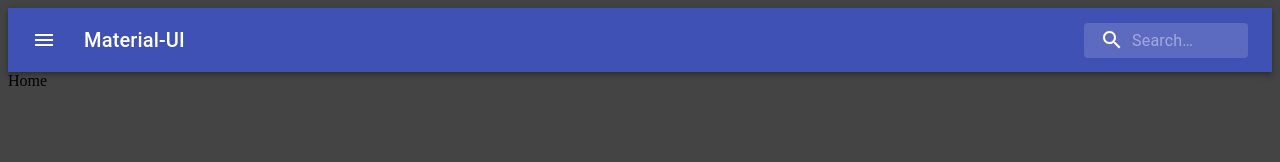
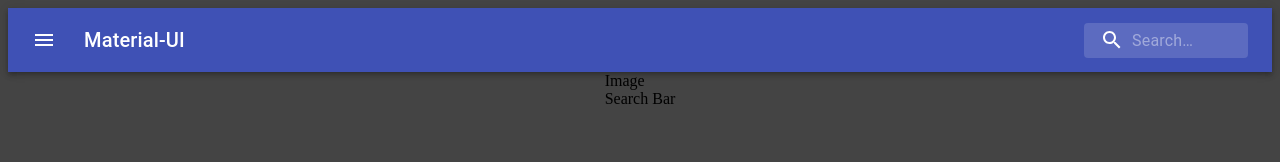
Before and after one commit to ellischung/RecMeAnime, a React (Create React App) app: page / in a window 1280 px wide. Shown: the top 162 px of the page. Built offline with nearby package versions, Linux system fonts and the light colour scheme; no server answers.

Commit message:
need to build out home page

```diff
--- a/src/App.js
+++ b/src/App.js
@@ -7,7 +7,7 @@ import Results from './pages/Results';
 import {SearchContext} from './context/search';
 
 function App() {
-  {/* All the anime data we will be receiving from the API */}
+  /* Store all of the anime data we receive from the API here */
   const [animeData, setAnimeData] = useState([]);
   const [singleData, setSingleData] = useState({});
 
@@ -19,12 +19,12 @@ function App() {
     setSingleData(data)
   };
 
-  {/* Search functionality */}
+  /* Search functionality */
   const search = (searchString) => {
     return fetch(
       `https://api.jikan.moe/v3/search/anime?q=${searchString}&limit=20`
     ).then((response) => response.json())
-  }
+  };
 
   return (
     <SearchContext.Provider
--- a/src/pages/Home.js
+++ b/src/pages/Home.js
@@ -1,13 +1,28 @@
-import React, { useContext } from 'react';
+import React, { useContext, useEffect } from 'react';
 import { SearchContext } from '../context/search';
+import {FormControl, Input, IconButton, Grid} from '@material-ui/core';
 
 const Home = () => {
-    const search = useContext(SearchContext)
+    const search = useContext(SearchContext);
+    useEffect(() => {
+        search.search('Bakemonogatari').then((data) => {
+            console.log(data);
+        });
+    }, [search]);
 
     return (
-        <div>
-            Home
-        </div>
+        <Grid
+            container
+            direction="column"
+            justify="center"
+            alignContent="center"
+            alignItems="center"
+        >
+            <Grid item>
+                <Grid item>Image</Grid>
+                <Grid item>Search Bar</Grid>
+            </Grid>
+        </Grid>
     );
 };
 
```
